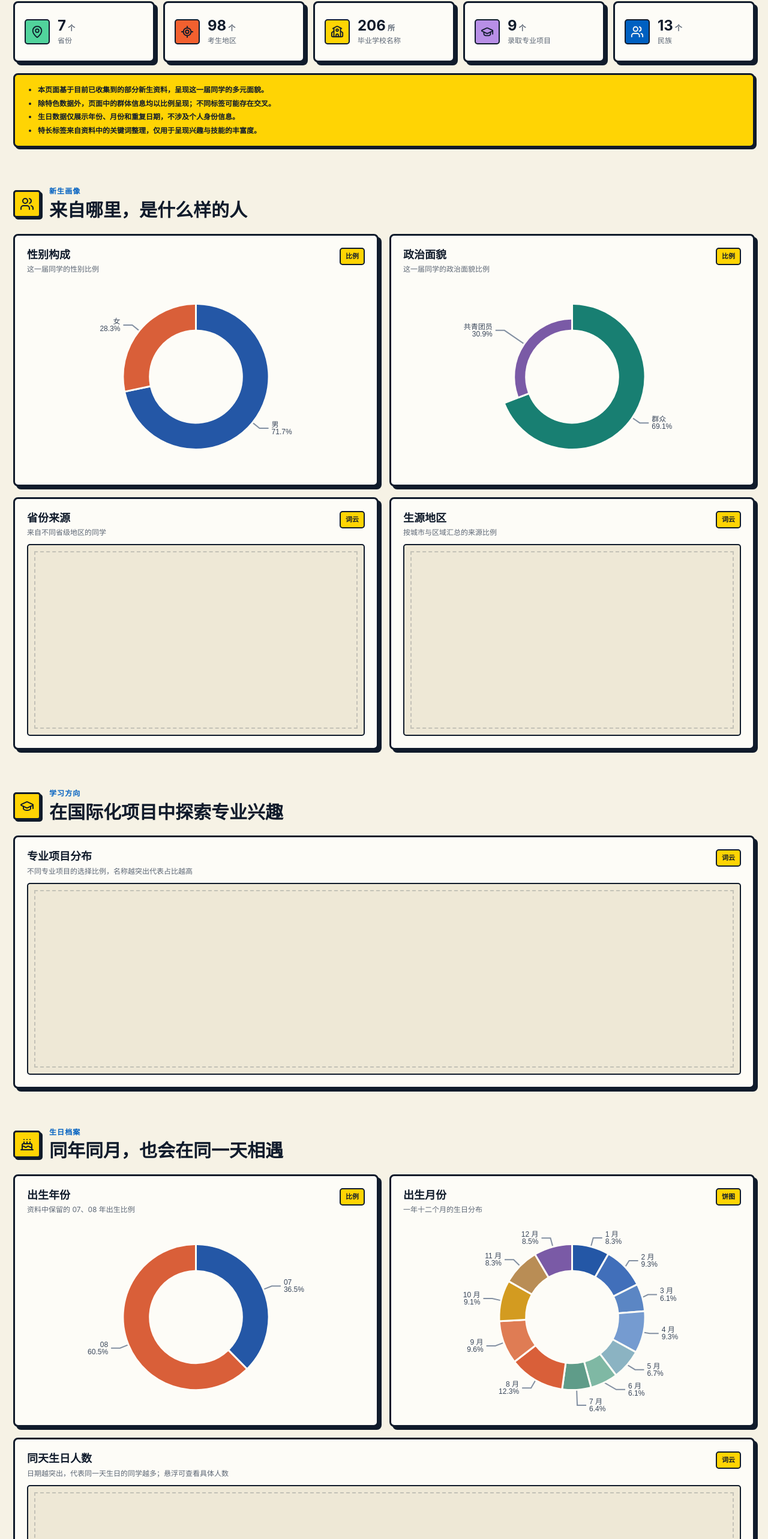
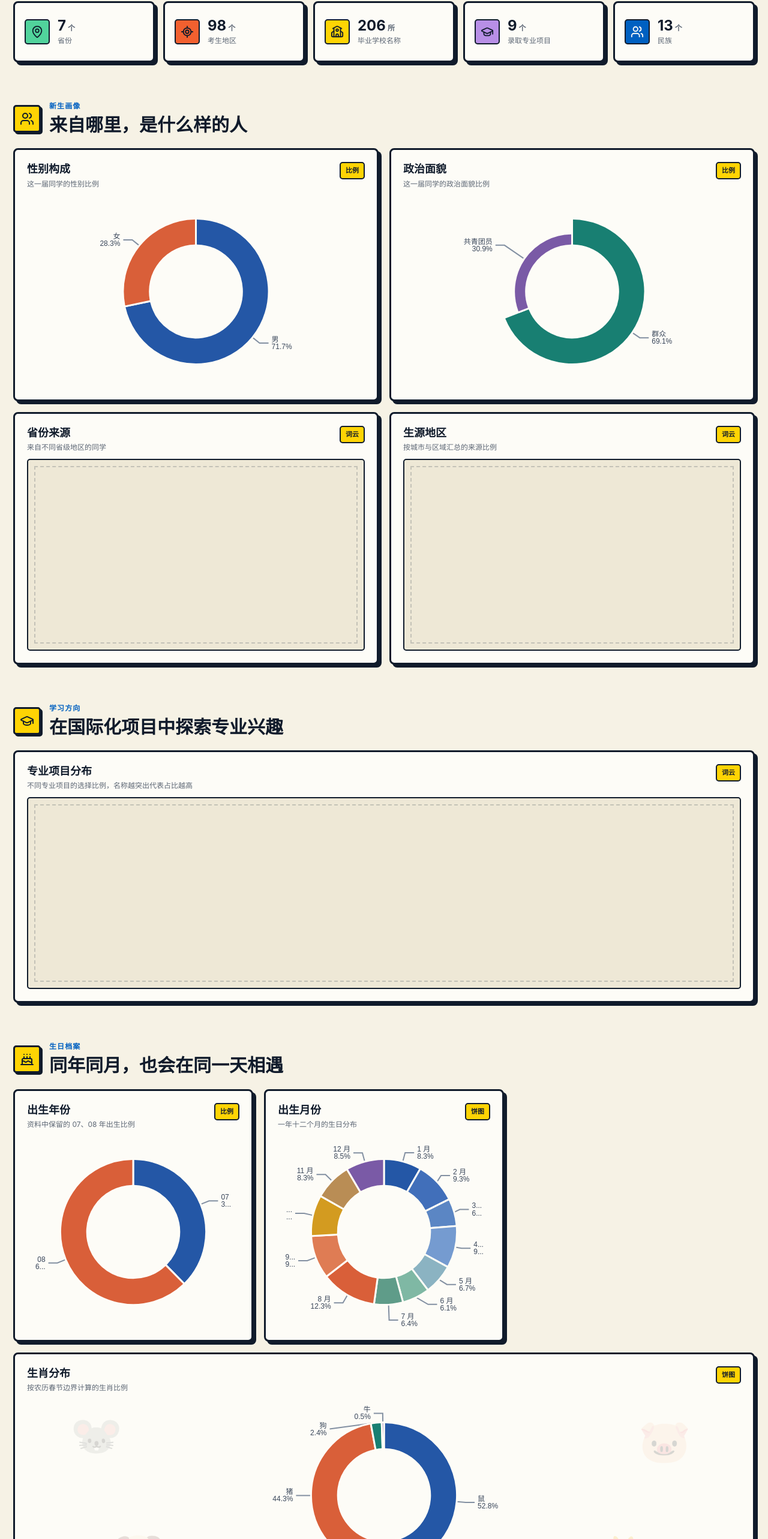
Before and after one commit to oldicecube/gdutsie2026, a Vue app: page / in a window 1280 px wide. Shown: the part 823-3389 px from the top of the page at 60% size. Built offline with nearby package versions, Linux system fonts and the light colour scheme.

Commit message:
add zodiac chart and stabilize word clouds

```diff
--- a/src/App.vue
+++ b/src/App.vue
@@ -1,5 +1,5 @@
 <script setup>
-import { computed, ref } from 'vue'
+import { computed } from 'vue'
 import {
   Activity,
   ArrowDown,
@@ -17,7 +17,7 @@ import StatTile from './components/StatTile.vue'
 import {
   birthMonths,
   birthYears,
-  caveats,
+  chineseZodiac,
   coverage,
   ethnicGroups,
   gender,
@@ -32,8 +32,6 @@ import {
   zodiacSigns
 } from './data/newStudentData'
 
-const selected = ref({})
-
 const birthdayCloudItems = computed(() =>
   repeatedBirthdays
     .flatMap(group => group.dates.map(date => ({
@@ -44,8 +42,6 @@ const birthdayCloudItems = computed(() =>
     })))
     .sort((a, b) => b.value - a.value || a.name.localeCompare(b.name))
 )
-
-const selectedItem = (key, items) => items.find(item => item.name === selected.value[key]) ?? null
 
 const palette = ['#2457a6', '#d95f39', '#187f72', '#7a5aa6', '#d39b20', '#bd4652']
 const tooltip = {
@@ -85,6 +81,7 @@ const birthMonthOption = computed(() => donutOption(birthMonths, [
   '#2457a6', '#416fba', '#5b86c4', '#759bd0', '#8bb3c2', '#7fb8a4',
   '#5f9c89', '#d95f39', '#df7c54', '#d39b20', '#b98d55', '#7a5aa6'
 ]))
+const zodiacOption = computed(() => donutOption(chineseZodiac, chineseZodiac.map(item => item.color)))
 </script>
 
 <template>
@@ -133,11 +130,6 @@ const birthMonthOption = computed(() => donutOption(birthMonths, [
         />
       </div>
 
-      <div class="caveat-panel">
-        <ul>
-          <li v-for="item in caveats" :key="item">{{ item }}</li>
-        </ul>
-      </div>
     </section>
 
     <section id="profile" class="section">
@@ -163,8 +155,6 @@ const birthMonthOption = computed(() => donutOption(birthMonths, [
             :items="provinces"
             metric="占比"
             unit="%"
-            :selected="selected.province"
-            @select="value => (selected.province = value)"
           />
         </NeuCard>
 
@@ -173,8 +163,6 @@ const birthMonthOption = computed(() => donutOption(birthMonths, [
             :items="regions"
             metric="占比"
             unit="%"
-            :selected="selected.region"
-            @select="value => (selected.region = value)"
           />
         </NeuCard>
       </div>
@@ -194,8 +182,6 @@ const birthMonthOption = computed(() => donutOption(birthMonths, [
           :items="programs"
           metric="占比"
           unit="%"
-          :selected="selected.program"
-          @select="value => (selected.program = value)"
         />
       </NeuCard>
     </section>
@@ -209,13 +195,22 @@ const birthMonthOption = computed(() => donutOption(birthMonths, [
         </div>
       </div>
 
-      <div class="chart-grid">
+      <div class="chart-grid birthday-chart-grid">
         <NeuCard title="出生年份" subtitle="资料中保留的 07、08 年出生比例" badge="比例">
           <EChart :option="birthYearOption" height="320px" />
         </NeuCard>
 
         <NeuCard title="出生月份" subtitle="一年十二个月的生日分布" badge="饼图">
           <EChart :option="birthMonthOption" height="320px" />
+        </NeuCard>
+
+        <NeuCard title="生肖分布" subtitle="按农历春节边界计算的生肖比例" badge="饼图">
+          <div class="zodiac-chart">
+            <div class="zodiac-emoji-bg" aria-hidden="true">
+              <span v-for="item in chineseZodiac" :key="item.name" :class="['zodiac-emoji', `zodiac-emoji--${item.name}`]">{{ item.emoji }}</span>
+            </div>
+            <EChart :option="zodiacOption" height="320px" />
+          </div>
         </NeuCard>
       </div>
 
@@ -225,8 +220,6 @@ const birthMonthOption = computed(() => donutOption(birthMonths, [
           metric="同天生日人数"
           unit="人"
           :show-count="true"
-          :selected="selected.birthday"
-          @select="value => (selected.birthday = value)"
         />
       </NeuCard>
     </section>
@@ -245,8 +238,6 @@ const birthMonthOption = computed(() => donutOption(birthMonths, [
           :items="talents"
           metric="占比"
           unit="%"
-          :selected="selected.talent"
-          @select="value => (selected.talent = value)"
         />
       </NeuCard>
     </section>
@@ -267,8 +258,6 @@ const birthMonthOption = computed(() => donutOption(birthMonths, [
             metric="占比"
             unit="%"
             :show-count="true"
-            :selected="selected.ethnic"
-            @select="value => (selected.ethnic = value)"
           />
         </NeuCard>
 
@@ -277,8 +266,6 @@ const birthMonthOption = computed(() => donutOption(birthMonths, [
             :items="zodiacSigns"
             metric="占比"
             unit="%"
-            :selected="selected.zodiac"
-            @select="value => (selected.zodiac = value)"
           />
         </NeuCard>
 
@@ -287,8 +274,6 @@ const birthMonthOption = computed(() => donutOption(birthMonths, [
             :items="surnames"
             metric="占比"
             unit="%"
-            :selected="selected.surname"
-            @select="value => (selected.surname = value)"
           />
         </NeuCard>
 
@@ -297,12 +282,8 @@ const birthMonthOption = computed(() => donutOption(birthMonths, [
             <div class="phrase-summary">
               <p class="phrase-label">目标短语</p>
               <strong class="phrase-text">{{ namePhraseAnalysis.phrase }}</strong>
-              <p class="phrase-result">
-                <span class="phrase-result__mark">✕</span>
-                暂不能完整凑出
-              </p>
               <p class="phrase-note">
-                11 个不重复汉字中已有 {{ namePhraseAnalysis.coveredCharacters }} 个出现；“学”需 2 个，现有 1 个。
+                共有 {{ namePhraseAnalysis.matchingStudents }} 人的姓名中出现过这些字。
               </p>
             </div>
 
@@ -311,23 +292,15 @@ const birthMonthOption = computed(() => donutOption(birthMonths, [
                 <thead>
                   <tr>
                     <th>字</th>
-                    <th>需用</th>
-                    <th>出现</th>
+                    <th>出现人数</th>
                     <th>占比</th>
-                    <th>状态</th>
                   </tr>
                 </thead>
                 <tbody>
                   <tr v-for="item in namePhraseAnalysis.characters" :key="item.name">
                     <th scope="row" class="phrase-character">{{ item.name }}</th>
-                    <td>{{ item.required }}</td>
                     <td>{{ item.count }}</td>
                     <td>{{ item.value.toFixed(2) }}%</td>
-                    <td>
-                      <span :class="['phrase-status', item.count >= item.required ? 'is-ready' : 'is-missing']">
-                        {{ item.count >= item.required ? '满足' : '不足' }}
-                      </span>
-                    </td>
                   </tr>
                 </tbody>
               </table>
--- a/src/components/WordCloud.vue
+++ b/src/components/WordCloud.vue
@@ -1,5 +1,5 @@
 <script setup>
-import { onBeforeUnmount, onMounted, ref, watch } from 'vue'
+import { nextTick, onBeforeUnmount, onMounted, ref, watch } from 'vue'
 import * as echarts from 'echarts'
 import 'echarts-wordcloud'
 
@@ -7,16 +7,16 @@ const props = defineProps({
   items: { type: Array, required: true },
   metric: { type: String, default: '占比' },
   unit: { type: String, default: '%' },
-  selected: { type: String, default: '' },
   showCount: { type: Boolean, default: false },
   height: { type: String, default: '320px' }
 })
 
-const emit = defineEmits(['select'])
 const chartEl = ref(null)
 const hovered = ref(null)
 let chart = null
 let resizeObserver = null
+let renderFrame = 0
+let lastSize = ''
 
 const palette = [
   '#2457a6', '#187f72', '#d95f39', '#7a5aa6', '#d39b20',
@@ -43,24 +43,17 @@ function tooltipFormatter(params) {
   return `<div class="word-cloud-tooltip"><strong>${item.name}</strong><span>${formatValue(item)}${formatCount(item)}</span></div>`
 }
 
-function colorFor(item, index) {
-  if (props.selected && item.name === props.selected) return '#d95f39'
-  return item.textStyle?.color || palette[index % palette.length]
-}
-
 function getOption() {
   const items = sortedItems()
+  const width = chartEl.value?.clientWidth || 600
   const dense = items.length > 40
-  const canvasWidth = chartEl.value?.clientWidth || 600
-  const wide = canvasWidth > 700
+  const narrow = width < 500
   const hasLongLabels = items.some(item => String(item.name).length > 10)
-  const maxSize = dense ? 46 : hasLongLabels ? 42 : 58
-  const minSize = dense ? 12 : hasLongLabels ? 14 : 16
+  const maxSize = dense ? (narrow ? 28 : 46) : hasLongLabels ? (narrow ? 28 : 42) : (narrow ? 44 : 58)
+  const minSize = dense ? (narrow ? 9 : 12) : hasLongLabels ? (narrow ? 9 : 14) : (narrow ? 13 : 16)
 
   return {
-    animation: true,
-    animationDuration: 650,
-    animationDurationUpdate: 420,
+    animation: false,
     tooltip: {
       trigger: 'item',
       confine: true,
@@ -74,22 +67,22 @@ function getOption() {
     },
     series: [{
       type: 'wordCloud',
-      shape: wide ? 'square' : 'circle',
-      left: 'center',
-      top: 'center',
-      width: '94%',
-      height: '90%',
+      shape: width > 700 ? 'square' : 'circle',
+      left: 0,
+      top: 0,
+      width: '100%',
+      height: '100%',
       sizeRange: [minSize, maxSize],
       rotationRange: hasLongLabels ? [0, 0] : [-25, 25],
       rotationStep: 15,
-      gridSize: dense ? 5 : 8,
+      gridSize: dense ? (narrow ? 3 : 5) : (narrow ? 5 : 8),
       drawOutOfBound: false,
       shrinkToFit: true,
-      layoutAnimation: items.length < 80,
+      layoutAnimation: false,
       textStyle: {
         fontFamily: 'Inter, HarmonyOS Sans SC, PingFang SC, Microsoft YaHei, sans-serif',
         fontWeight: 750,
-        color: params => colorFor(params, items.findIndex(item => item.name === params.name))
+        color: params => params.data?.textStyle?.color || palette[items.findIndex(item => item.name === params.name) % palette.length]
       },
       emphasis: {
         focus: 'self',
@@ -104,8 +97,8 @@ function getOption() {
         value: Number(item.value),
         textStyle: {
           ...(item.textStyle || {}),
-          color: colorFor(item, index),
-          fontWeight: props.selected === item.name ? 900 : 750
+          color: item.textStyle?.color || palette[index % palette.length],
+          fontWeight: 750
         }
       }))
     }]
@@ -113,16 +106,25 @@ function getOption() {
 }
 
 function render() {
-  if (!chart) return
-  chart.setOption(getOption(), true)
-  chart.resize()
+  if (!chart || !chartEl.value?.clientWidth || !chartEl.value?.clientHeight) return
+  chart.clear()
+  chart.setOption(getOption(), { notMerge: true, lazyUpdate: false })
+  chart.resize({ animation: false })
 }
 
-function handleResize() {
-  render()
+function queueRender(force = false) {
+  cancelAnimationFrame(renderFrame)
+  renderFrame = requestAnimationFrame(() => {
+    const size = `${chartEl.value?.clientWidth || 0}x${chartEl.value?.clientHeight || 0}`
+    if (force || size !== lastSize) {
+      lastSize = size
+      render()
+    }
+  })
 }
 
-onMounted(() => {
+onMounted(async () => {
+  await nextTick()
   chart = echarts.init(chartEl.value, null, { renderer: 'canvas' })
   chart.on('mouseover', params => {
     if (params.data) hovered.value = params.data
@@ -130,21 +132,21 @@ onMounted(() => {
   chart.on('mouseout', () => {
     hovered.value = null
   })
-  chart.on('click', params => {
-    if (params.data?.name != null) emit('select', params.data.name)
-  })
-  render()
-  resizeObserver = new ResizeObserver(handleResize)
+
+  await new Promise(resolve => requestAnimationFrame(() => requestAnimationFrame(resolve)))
+  queueRender(true)
+  resizeObserver = new ResizeObserver(() => queueRender())
   resizeObserver.observe(chartEl.value)
 })
 
 watch(
-  () => [props.items, props.selected, props.metric, props.unit, props.showCount],
-  render,
+  () => [props.items, props.metric, props.unit, props.showCount],
+  () => queueRender(true),
   { deep: true }
 )
 
 onBeforeUnmount(() => {
+  cancelAnimationFrame(renderFrame)
   resizeObserver?.disconnect()
   chart?.dispose()
 })
--- a/src/data/newStudentData.js
+++ b/src/data/newStudentData.js
@@ -1,10 +1,3 @@
-export const caveats = [
-  '本页面基于目前已收集到的部分新生资料，呈现这一届同学的多元面貌。',
-  '除特色数据外，页面中的群体信息均以比例呈现；不同标签可能存在交叉。',
-  '生日数据仅展示年份、月份和重复日期，不涉及个人身份信息。',
-  '特长标签来自资料中的关键词整理，仅用于呈现兴趣与技能的丰富度。'
-]
-
 export const coverage = [
   { label: '省份', value: 7, unit: '个', icon: 'map-pin' },
   { label: '考生地区', value: 98, unit: '个', icon: 'locate-fixed' },
@@ -84,6 +77,13 @@ export const birthMonths = [
   { name: '10 月', value: 9.1 },
   { name: '11 月', value: 8.3 },
   { name: '12 月', value: 8.5 }
+]
+
+export const chineseZodiac = [
+  { name: '鼠', emoji: '🐭', count: 198, value: 52.8, color: '#2457a6' },
+  { name: '猪', emoji: '🐷', count: 166, value: 44.3, color: '#d95f39' },
+  { name: '狗', emoji: '🐶', count: 9, value: 2.4, color: '#187f72' },
+  { name: '牛', emoji: '🐮', count: 2, value: 0.5, color: '#7a5aa6' }
 ]
 
 export const repeatedBirthdays = [
@@ -761,21 +761,14 @@ export const surnames = [
 export const namePhraseAnalysis = {
   phrase: '广东工业大学国际教育学院',
   totalStudents: 375,
-  distinctCharacters: 11,
+  matchingStudents: 6,
   coveredCharacters: 5,
-  canCompose: false,
   characters: [
-    { name: '广', required: 1, count: 0, value: 0 },
-    { name: '东', required: 1, count: 1, value: 0.27 },
-    { name: '工', required: 1, count: 0, value: 0 },
-    { name: '业', required: 1, count: 1, value: 0.27 },
-    { name: '大', required: 1, count: 1, value: 0.27 },
-    { name: '学', required: 2, count: 1, value: 0.27 },
-    { name: '国', required: 1, count: 2, value: 0.53 },
-    { name: '际', required: 1, count: 0, value: 0 },
-    { name: '教', required: 1, count: 0, value: 0 },
-    { name: '育', required: 1, count: 0, value: 0 },
-    { name: '院', required: 1, count: 0, value: 0 }
+    { name: '国', count: 2, value: 0.53 },
+    { name: '东', count: 1, value: 0.27 },
+    { name: '业', count: 1, value: 0.27 },
+    { name: '大', count: 1, value: 0.27 },
+    { name: '学', count: 1, value: 0.27 }
   ]
 }
 
--- a/src/styles/main.css
+++ b/src/styles/main.css
@@ -265,10 +265,9 @@ button, a { font-family: inherit; }
 .stat-tile strong { display: block; font-size: 24px; line-height: 1.15; }
 .stat-tile strong span { margin-left: 3px; color: var(--muted); font-size: 12px; }
 .stat-tile p { margin: 3px 0 0; color: var(--muted); font-size: 12px; }
-.caveat-panel { padding: 16px 20px; border: 3px solid var(--ink); border-radius: var(--radius); background: var(--yellow); box-shadow: var(--shadow-sm); }
-.caveat-panel ul { margin: 0; padding-left: 18px; color: var(--ink); font-size: 12px; font-weight: 650; }
-.caveat-panel li + li { margin-top: 4px; }
 .chart-grid { display: grid; grid-template-columns: repeat(2, minmax(0, 1fr)); gap: 18px; margin-bottom: 18px; }
+.birthday-chart-grid { grid-template-columns: repeat(3, minmax(0, 1fr)); }
+.birthday-chart-grid > .neu-card:last-child:nth-child(odd) { grid-column: auto; }
 .chart-grid > .neu-card:last-child:nth-child(odd) { grid-column: 1 / -1; }
 .neu-card { min-width: 0; padding: 20px; border: 3px solid var(--ink); border-radius: var(--radius); background: var(--surface); box-shadow: var(--shadow); transition: transform .18s var(--ease), box-shadow .18s var(--ease); }
 .neu-card:hover { box-shadow: 2px 2px 0 var(--ink); transform: translate(3px, 3px); }
@@ -329,7 +328,7 @@ tbody tr:last-child td { border-bottom: 0; }
   background: var(--surface-2);
 }
 .word-cloud::before { position: absolute; inset: 10px; z-index: -1; border: 2px dashed oklch(45% 0.025 258 / .26); content: ''; pointer-events: none; }
-.word-cloud canvas { display: block; max-width: 100%; }
+.word-cloud canvas { display: block; width: 100% !important; height: 100% !important; max-width: none; }
 .word-cloud-tooltip { display: grid; gap: 2px; min-width: 88px; }
 .word-cloud-tooltip strong { color: var(--ink); font-size: 13px; line-height: 1.35; }
 .word-cloud-tooltip span { color: var(--muted); font-size: 12px; line-height: 1.35; }
@@ -343,15 +342,21 @@ tbody tr:last-child td { border-bottom: 0; }
 .phrase-result__mark { display: grid; place-items: center; width: 28px; height: 28px; border: 2px solid var(--ink); color: var(--surface); background: var(--coral); font-size: 17px; line-height: 1; }
 .phrase-note { margin: 10px 0 0; color: var(--ink-soft); font-size: 12px; line-height: 1.7; }
 .phrase-table-wrap { min-width: 0; overflow-x: auto; border: 2px solid var(--ink); border-radius: var(--radius-sm); background: var(--surface-2); }
-.phrase-table { width: 100%; min-width: 460px; border-collapse: collapse; color: var(--ink); font-size: 12px; }
+.phrase-table { width: 100%; min-width: 300px; border-collapse: collapse; color: var(--ink); font-size: 12px; }
 .phrase-table th, .phrase-table td { padding: 9px 10px; border-bottom: 2px solid oklch(22% .035 258 / .2); text-align: center; white-space: nowrap; }
 .phrase-table thead th { color: var(--blue); background: var(--surface); font-size: 11px; font-weight: 950; }
 .phrase-table tbody tr:last-child th, .phrase-table tbody tr:last-child td { border-bottom: 0; }
 .phrase-table tbody tr:hover { background: var(--mint); }
 .phrase-character { font-size: 17px; }
-.phrase-status { display: inline-block; min-width: 34px; padding: 3px 5px; border: 2px solid var(--ink); border-radius: var(--radius-sm); font-size: 10px; font-weight: 950; }
-.phrase-status.is-ready { background: var(--mint); }
-.phrase-status.is-missing { background: var(--coral); }
+
+.zodiac-chart { position: relative; min-width: 0; }
+.zodiac-emoji-bg { position: absolute; inset: 10px 14px; z-index: 0; pointer-events: none; }
+.zodiac-emoji { position: absolute; opacity: .18; font-size: clamp(38px, 6vw, 70px); line-height: 1; filter: saturate(.85); }
+.zodiac-emoji--鼠 { top: 5%; left: 5%; }
+.zodiac-emoji--猪 { top: 8%; right: 6%; }
+.zodiac-emoji--狗 { bottom: 7%; left: 11%; }
+.zodiac-emoji--牛 { right: 12%; bottom: 5%; }
+.zodiac-chart .echart { position: relative; z-index: 1; }
 
 @media (max-width: 1120px) {
   .coverage-grid { grid-template-columns: repeat(3, minmax(0, 1fr)); }
@@ -394,7 +399,7 @@ tbody tr:last-child td { border-bottom: 0; }
   .card-head p { font-size: 11px; }
   .echart { height: clamp(240px, 72vw, 280px) !important; min-height: 0; }
   .word-cloud { height: clamp(240px, 74vw, 300px) !important; min-height: 0; }
-  .word-cloud::before { inset: 8px; }
+  .word-cloud::before { inset: 4px; }
   .page-footer { align-items: flex-start; flex-direction: column; }
 }
 @media (max-width: 359px) {
```
